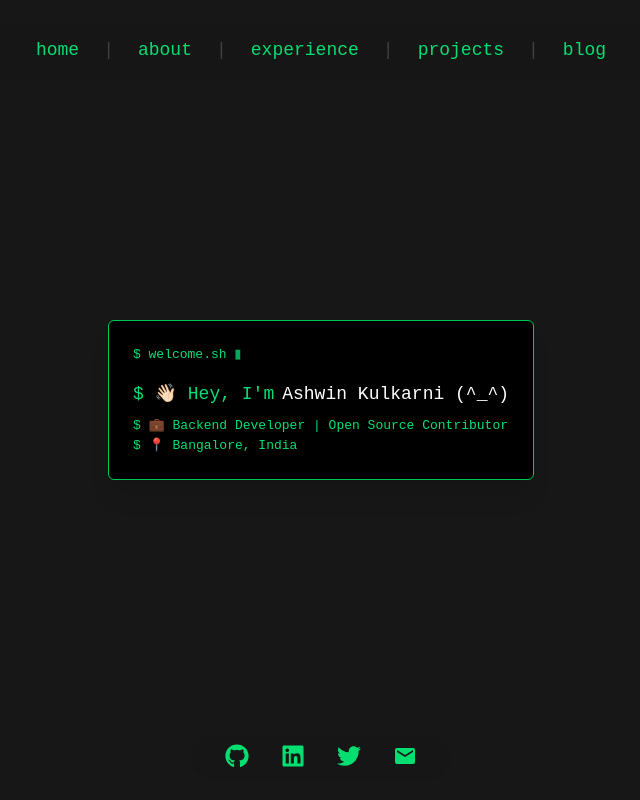
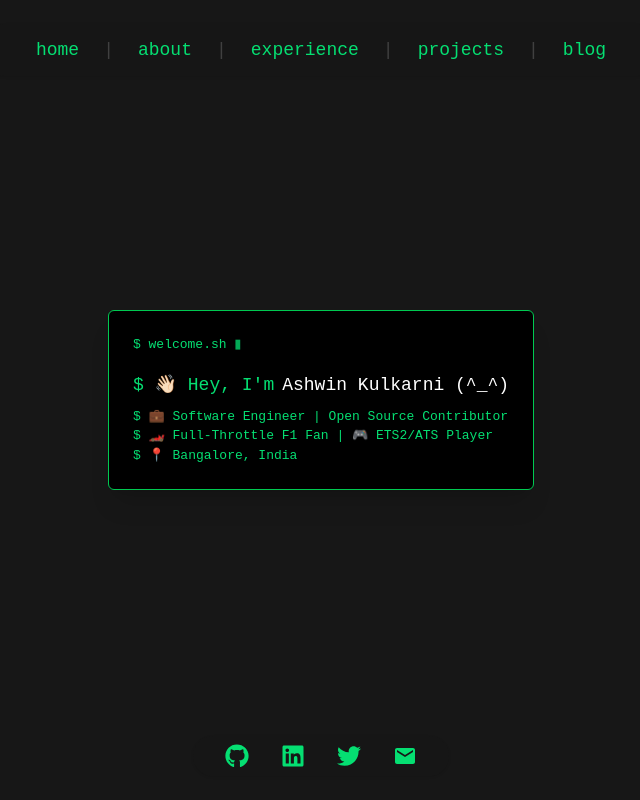
Before and after one commit to ayushxx7/ceo, a Next.js app: page / in a window 1280 px wide. Shown: the whole page, without its empty margins (319-959 px from the left). Built offline with nearby package versions, Linux system fonts and the light colour scheme.

Commit message:
chore(welcome): changed welcome page content

```diff
--- a/components/Terminal.tsx
+++ b/components/Terminal.tsx
@@ -19,7 +19,8 @@ export default function Terminal() {
         $ 👋🏻 Hey, I'm <span className="text-white">Ashwin Kulkarni (^_^)</span>
       </p>
       <div className="h-2" />
-      <p className="text-green-400">$ 💼 Backend Developer | Open Source Contributor </p>
+      <p className="text-green-400">$ 💼 Software Engineer | Open Source Contributor </p>
+      <p className="text-green-400">$ 🏎️ Full-Throttle F1 Fan | 🎮 ETS2/ATS Player </p>
       <p className="text-green-400">$ 📍 Bangalore, India </p>
     </div>
   )
```
